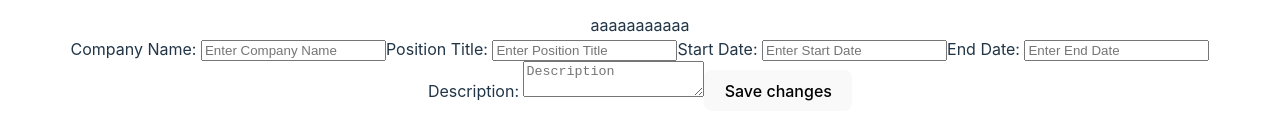
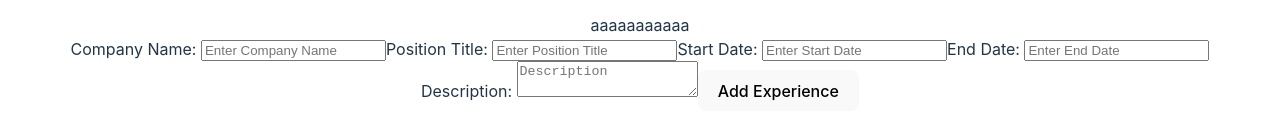
Before and after one commit to magic-doggo/cv-application, a React (Vite) app: page / in a window 1280 px wide. Shown: the part 516-656 px from the top of the page. Built offline with nearby package versions, Linux system fonts and the light colour scheme.

Commit message:
Fix issue where form submissions do not populate in the list

```diff
--- a/src/components/CVInfo.jsx
+++ b/src/components/CVInfo.jsx
@@ -7,14 +7,14 @@
 
 
     function addExperience(entry) {
-        setExperienceEntries([...experienceEntries, { entry, id: nextId }]);
+        setExperienceEntries([...experienceEntries, {...entry, id: nextId }]);
         setNextId(nextId + 1);
     }
 
     return (
         <div>
             <PracticalExperienceForm addExperienceEntry={addExperience}></PracticalExperienceForm>
-            {/* CHECk why ul does not populate with experience values */}
+            {console.log(experienceEntries)}
             <ul>
                 {experienceEntries.map(experience => (
                     <li key={experience.id}>
--- a/src/components/PracticalExperienceForm.jsx
+++ b/src/components/PracticalExperienceForm.jsx
@@ -65,7 +65,7 @@
             <label htmlFor="description">Description: </label>
             <textarea type="text" name="description" id="description" placeholder="Description"
                 value={description} onChange={handleDescriptionChange}></textarea>
-            <button type="submit">Save changes</button>
+            <button type="submit">Add Experience</button>
         </form>
     )
 }
```
